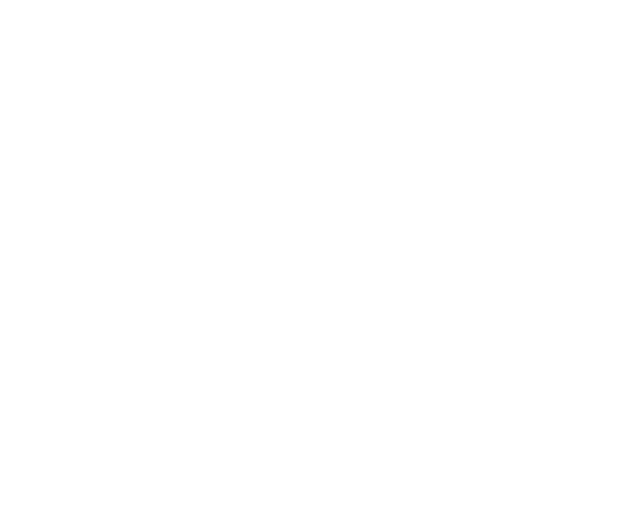
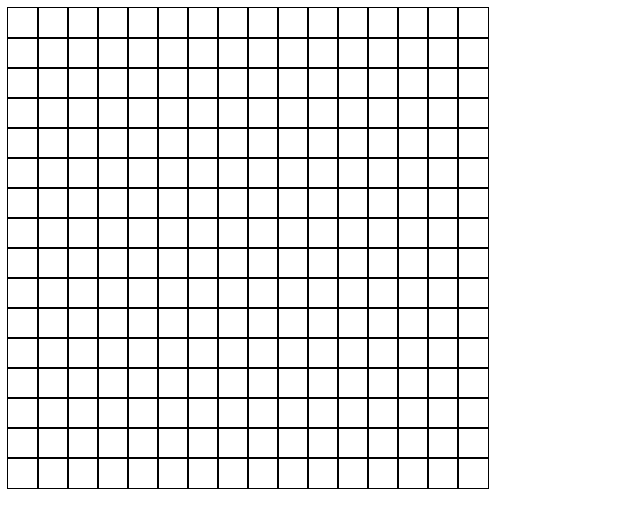
Before and after one commit to rly758/etch-a-sketch, a plain HTML site: page index.html in a window 1280 px wide. Shown: the whole page, without its empty margins (0-640 px from the left). Drawn offline with Linux system fonts and the light colour scheme.

Commit message:
Added square grid

```diff
--- a/etch-a-sketch.js
+++ b/etch-a-sketch.js
@@ -0,0 +1,22 @@
+const container = document.querySelector("#container"); //container holding rows of pixels
+const row = document.createElement("div"); //container holding a single row of pixels
+const pixel = document.createElement("div");
+
+//add classes for css styling
+row.classList.add("row")
+pixel.classList.add("pixel");
+
+//default grid size of 16x16 pixels
+let size = 16;
+
+//fill a single row with pixels
+for (let i=0;i<size;i++) {
+    row.appendChild(pixel.cloneNode(true)); //deep copy also copies attribues, in particular class
+}
+
+//deep copy also copies a node's entire subtree, in particular all descendants
+//create deep copies of a single filled row
+//append each copy of a filled row to the container
+for (let i=0;i<size;i++) {
+    container.appendChild(row.cloneNode(true));
+}
--- a/index.html
+++ b/index.html
@@ -4,7 +4,9 @@
         <meta charset="UTF-8">
         <title>Etch-a-Sketch</title>
         <link rel="stylesheet" href="style.css">
-        <script src="etch-a-sketch.js"></script>
+        <script src="etch-a-sketch.js" defer></script>
     </head>
-    <body></body>
+    <body>
+        <div id="container"></div>
+    </body>
 </html>
--- a/style.css
+++ b/style.css
@@ -0,0 +1,18 @@
+#container {
+    display: flex;
+    flex-direction: column;
+    width: 480px;
+    height: 480px;
+}
+
+.row {
+    display: flex;
+    flex-grow: 1;
+}
+
+.pixel {
+    flex-grow: 1;
+    outline: 1px solid black;
+    margin: 0;
+    padding: 0;
+}
```
